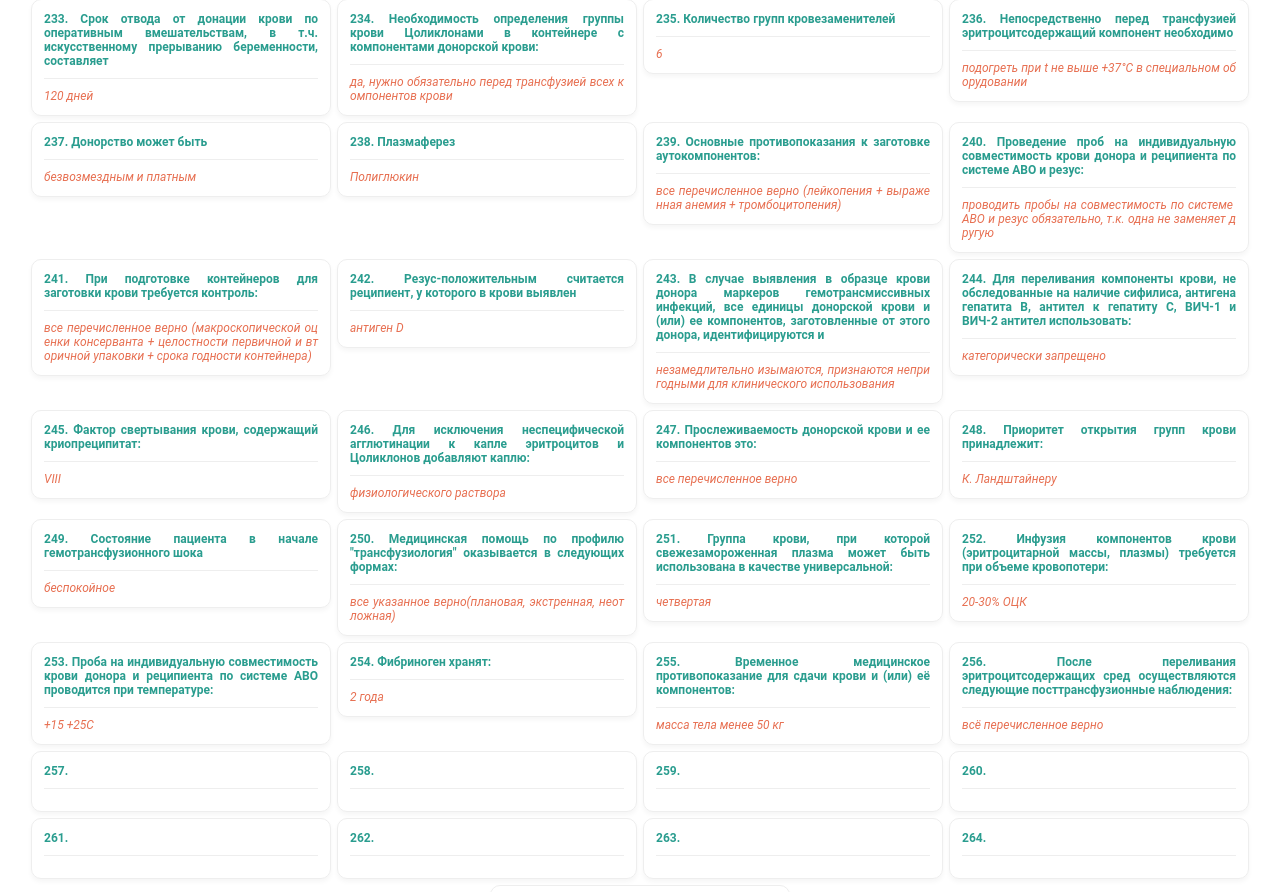
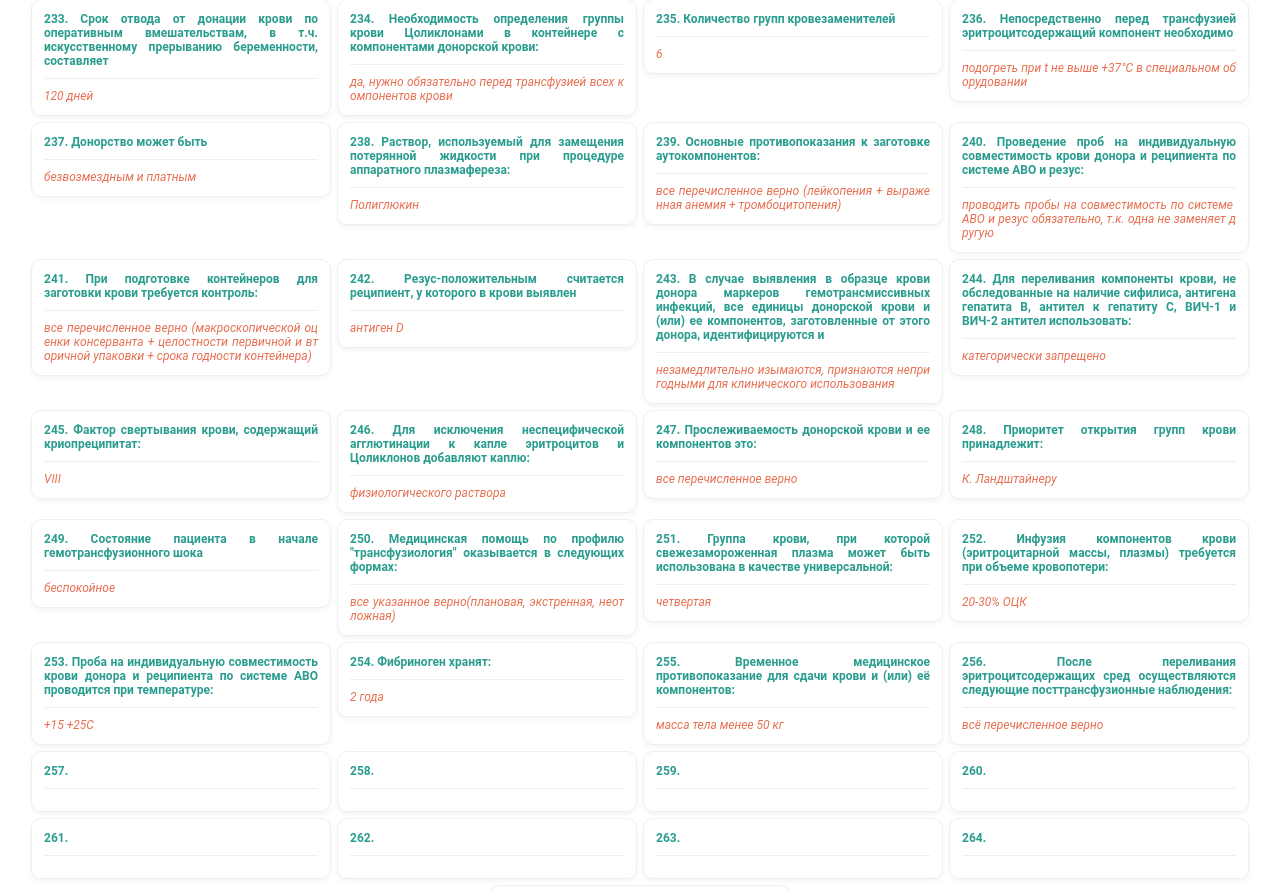
Before and after one commit to dfr8938/transfusio-app, a React (Create React App) app: page / in a window 1280 px wide. Shown: the part 7799-8691 px from the top of the page. Built offline with nearby package versions, Linux system fonts and the light colour scheme.

Commit message:
...added answers...

```diff
--- a/src/database/database.js
+++ b/src/database/database.js
@@ -1368,7 +1368,7 @@ const listAnswers = [
   },
   {
     id: 237,
-    question: "Плазмаферез",
+    question: "Раствор, используемый для замещения потерянной жидкости при процедуре аппаратного плазмафереза:",
     answer: "Полиглюкин",
   },
   {
```
